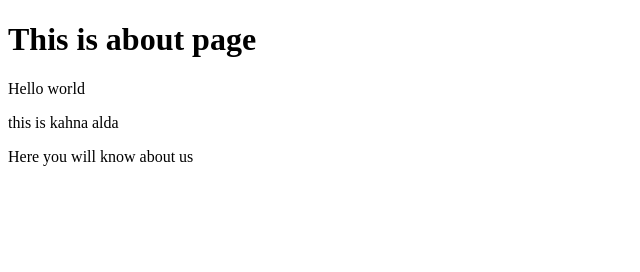
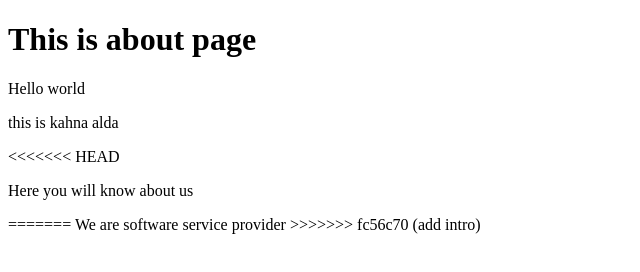
Before and after one commit to Kahnaalda8341/git-leraning, a plain HTML site: page about.html in a window 1280 px wide. Shown: the whole page, without its empty margins (0-640 px from the left). Drawn offline with Linux system fonts and the light colour scheme.

Commit message:
add intro

```diff
--- a/about.html
+++ b/about.html
@@ -9,6 +9,10 @@
     <h1>This is about page</h1>
     <p>Hello world</p>
     <p>this is kahna alda</p>
+<<<<<<< HEAD
     <p>Here you will know about us</p>
+=======
+    <span>We are software service provider</span>
+>>>>>>> fc56c70 (add intro)
 </body>
 </html>
```
